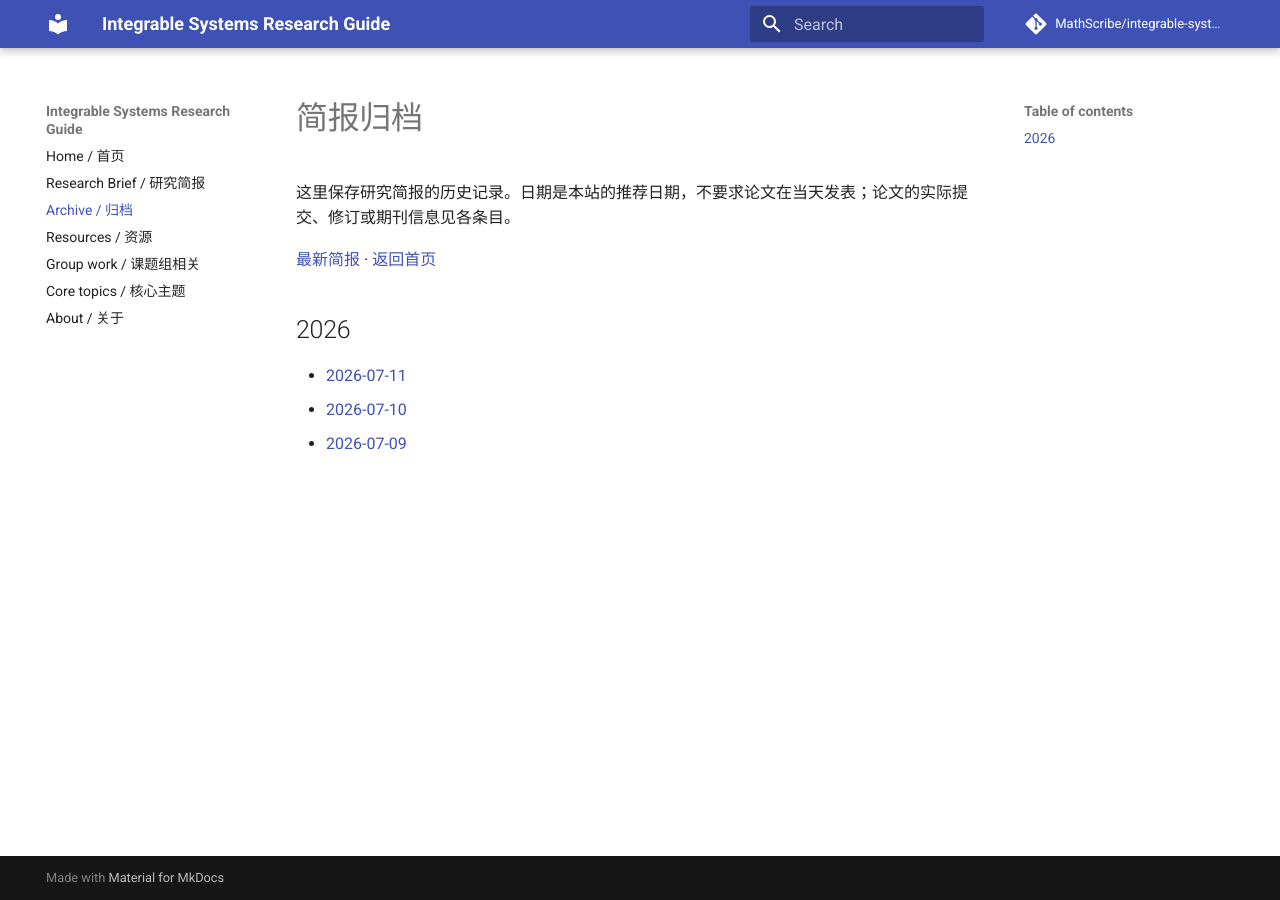
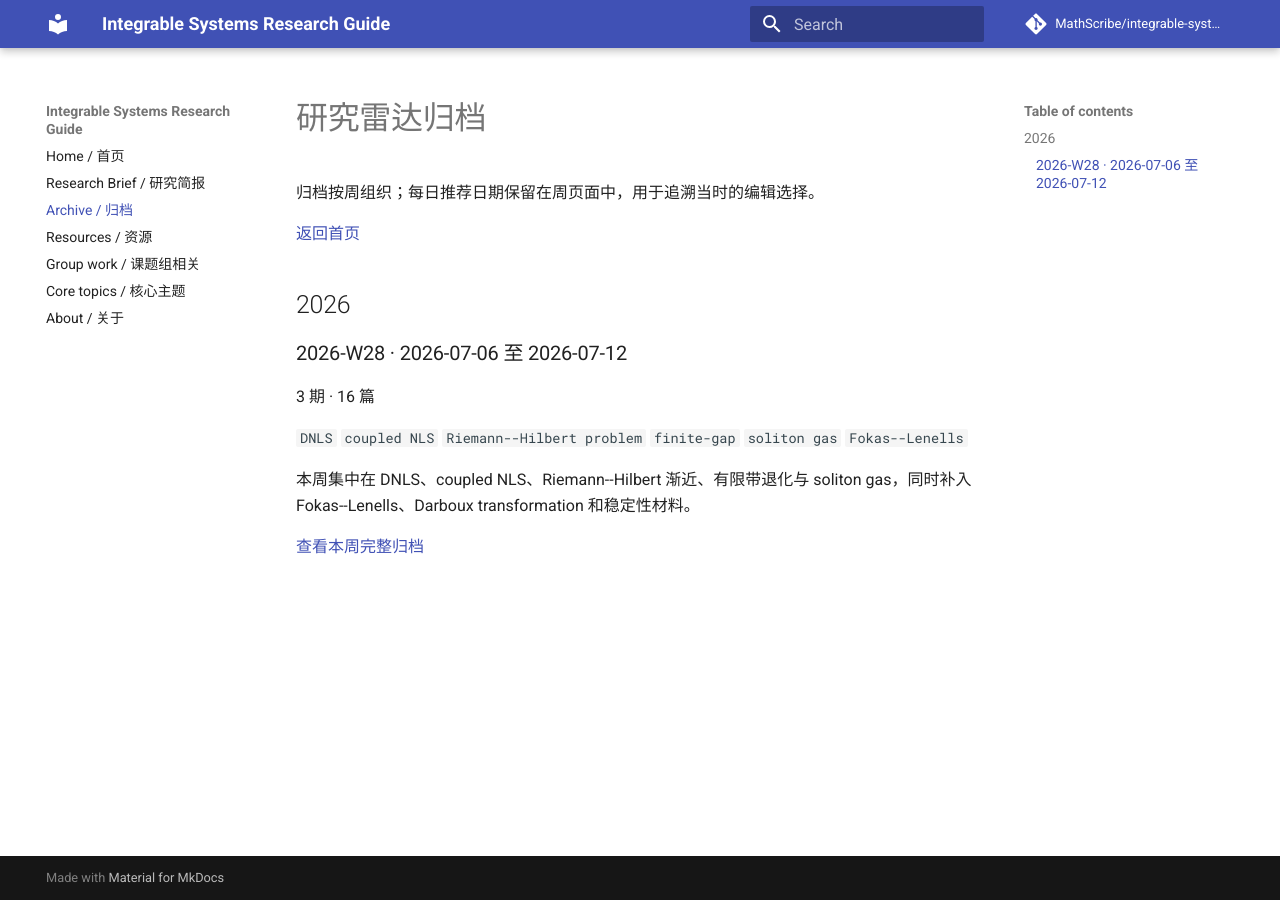
Before and after one commit to MathScribe/integrable-systems-guide, an MkDocs documentation site: the page built from docs/radar/index.md, in a window 1280 px wide. Built offline with MkDocs 1.6.1 and Material for MkDocs 9.7.7, drawn with Linux system fonts in a browser that asks for light colours; comment, search, counter and statistics services are not loaded.

Commit message:
Organize radar archive by week

```diff
--- a/docs/radar/index.md
+++ b/docs/radar/index.md
@@ -1,11 +1,17 @@
-# 简报归档
+# 研究雷达归档
 
-这里保存研究简报的历史记录。日期是本站的推荐日期，不要求论文在当天发表；论文的实际提交、修订或期刊信息见各条目。
+归档按周组织；每日推荐日期保留在周页面中，用于追溯当时的编辑选择。
 
-[最新简报](latest.md) · [返回首页](../index.md)
+[返回首页](../index.md)
 
 ## 2026
 
-- [2026-07-11](2026-W28.md#2026-07-11)
-- [2026-07-10](2026-W28.md#2026-07-10)
-- [2026-07-09](2026-W28.md#2026-07-09)
+### 2026-W28 · 2026-07-06 至 2026-07-12
+
+3 期 · 16 篇
+
+`DNLS` `coupled NLS` `Riemann--Hilbert problem` `finite-gap` `soliton gas` `Fokas--Lenells`
+
+本周集中在 DNLS、coupled NLS、Riemann--Hilbert 渐近、有限带退化与 soliton gas，同时补入 Fokas--Lenells、Darboux transformation 和稳定性材料。
+
+[查看本周完整归档](2026-W28.md)
```
